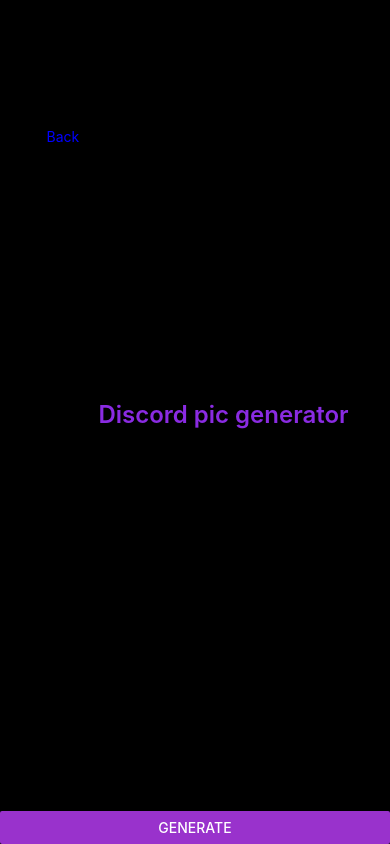
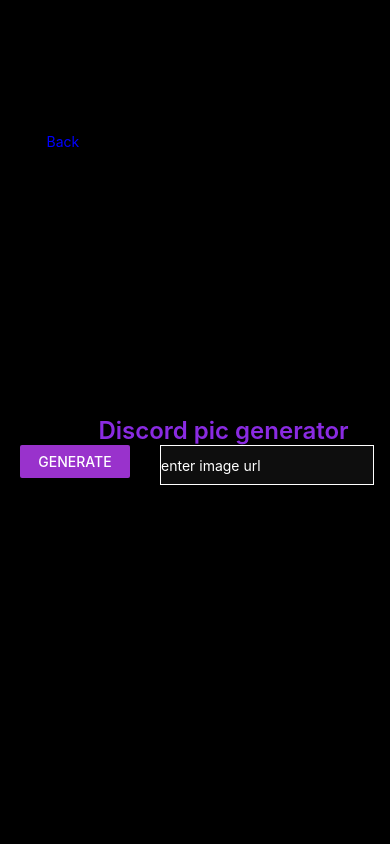
Before and after one commit to baborovanat/ImageGenie, a React Native app: screen / in a window 390 px wide. Built offline with nearby package versions, Linux system fonts and the light colour scheme.

Commit message:
text input

```diff
--- a/App.tsx
+++ b/App.tsx
@@ -14,6 +14,8 @@
   StatusBar,
   StyleSheet,
   Text,
+  TextInput,
+  TouchableOpacity,
   useColorScheme,
   View,
 } from 'react-native';
@@ -76,8 +78,17 @@
       {color:'blueviolet', backgroundColor: 'black', flexDirection:"row", alignContent:'flex-start', justifyContent:'flex-start', marginLeft:50},]
       }>{'\t'}Discord pic generator</Text>
 
-   <View style={{flex:3, backgroundColor: 'black', flexDirection:"row", alignContent:'flex-start', justifyContent:'flex-start'}} />
-   <Button color={'darkorchid'} title='Generate'></Button>
+   <View style={{flex:3, backgroundColor: 'black', flexDirection:"row", alignContent:"flex-start"}} >
+   <TouchableOpacity style={{width:110, height:44, marginLeft:20}}><Button color={'darkorchid'} title='Generate'></Button></TouchableOpacity>
+   <TextInput
+          placeholder="enter image url"
+          placeholderTextColor={"white"}
+          keyboardAppearance="default"
+          style={styles.placeholder}
+        ></TextInput>
+</View>
+
+
 
      </View>
 
@@ -105,6 +116,16 @@
   highlight: {
     fontWeight: '700',
   },
+  placeholder: {
+    color: "white",
+    height: 40,
+    width: 214,
+    backgroundColor: "rgba(14,14,14,1)",
+    borderWidth: 1,
+    borderColor: "rgba(255,255,255,1)",
+    justifyContent:'center',
+    marginLeft:30
+  },
 });
 
 export default App;
```
